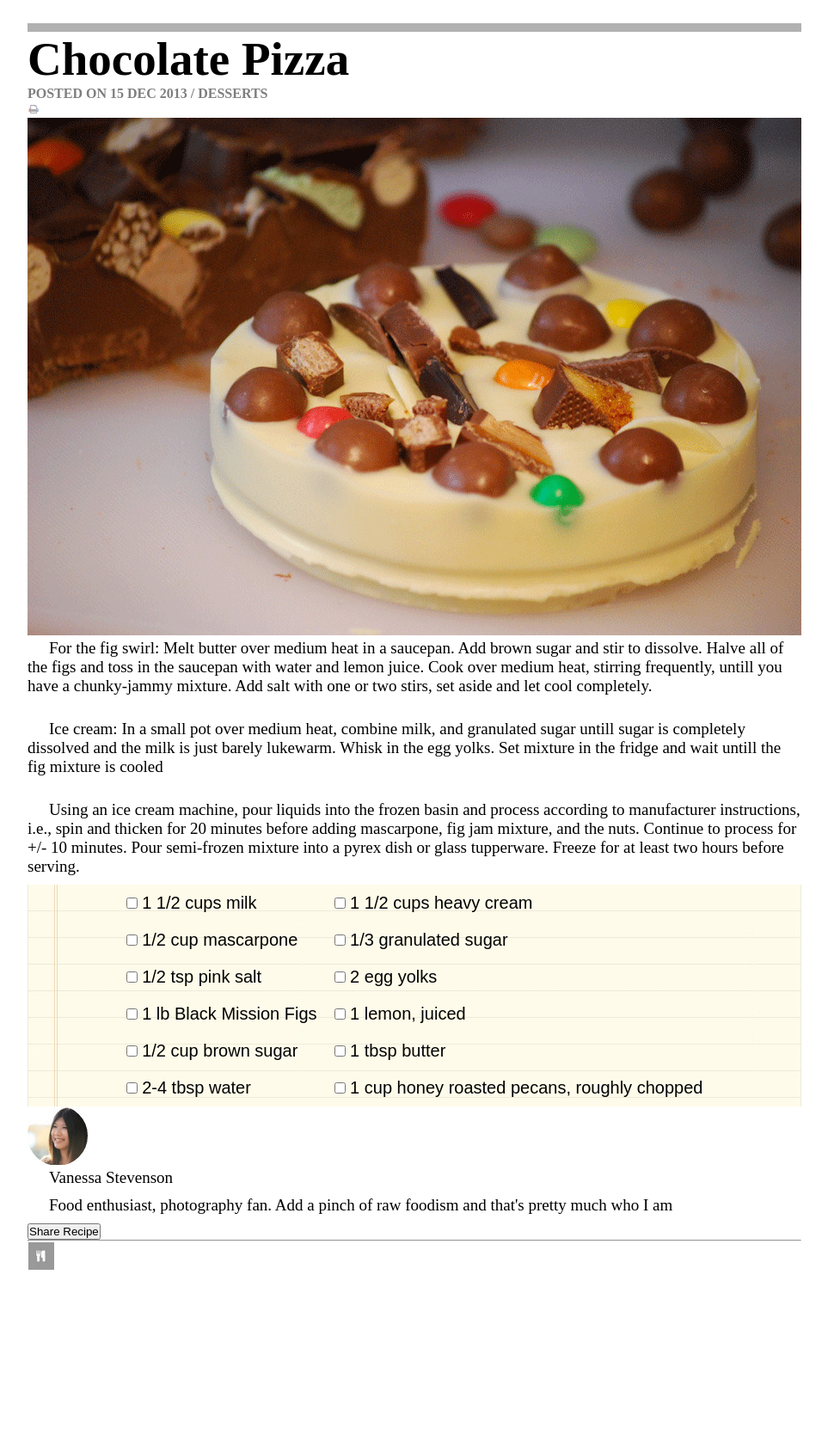
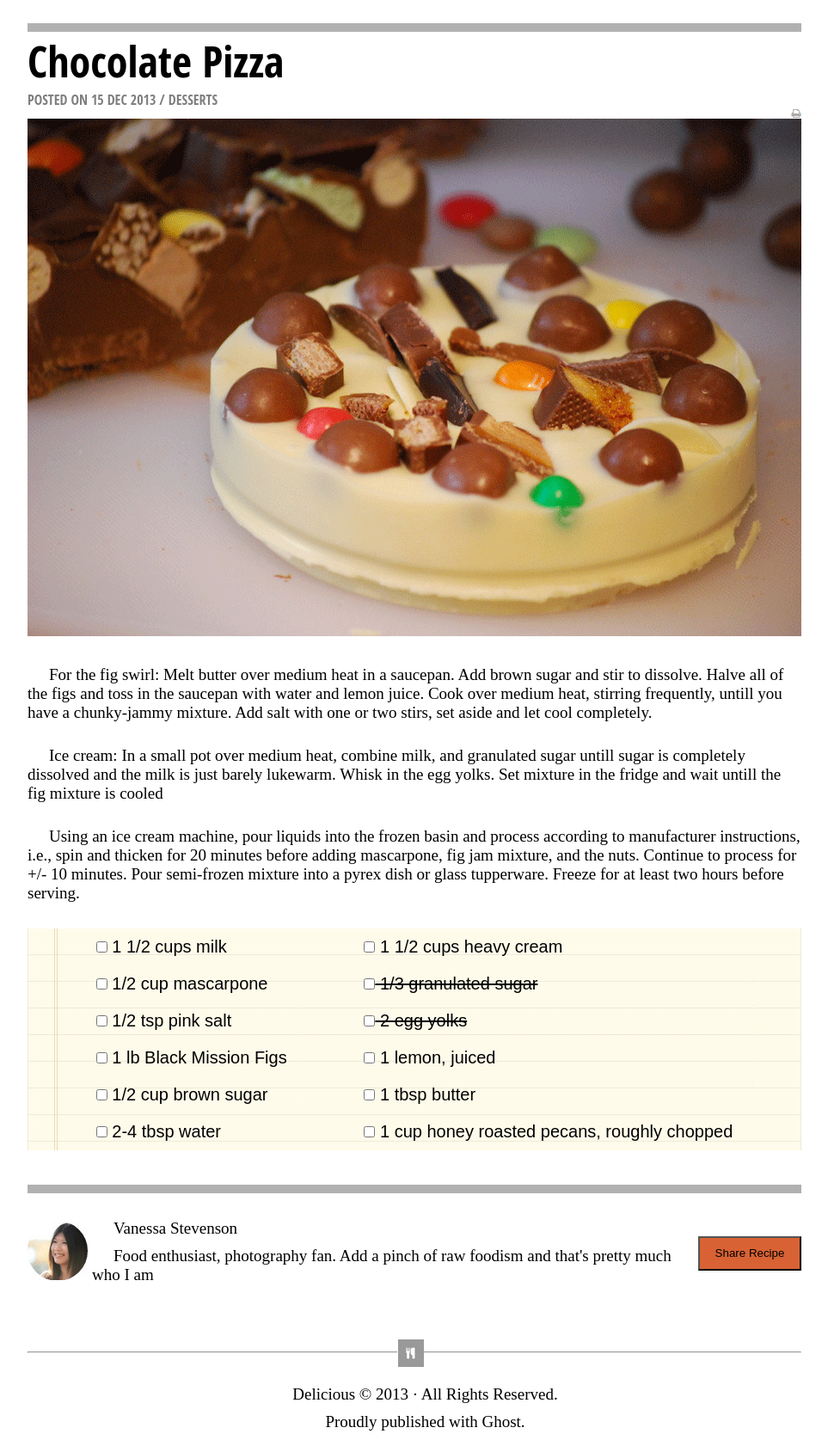
Before and after one commit to YuliyaBarysevich/chocolate-pizza, a plain HTML site: page index.html in a window 1280 px wide. Shown: the part 89-1764 px from the top of the page at 86% size, without its empty margins (158-1121 px from the left). Before the commit the page ends 1570 px from the top, so only its background shows below. Drawn offline with Linux system fonts and the light colour scheme; a web font is replaced by a local one.

Commit message:
finalized

```diff
--- a/index.html
+++ b/index.html
@@ -26,13 +26,13 @@
         </div>
       <!-- </ul> -->
     </header>
-    <div id = "line">
+    <div class = "line">
 
     </div>
     <main>
       <h3>Chocolate Pizza</h3>
       <h4>POSTED ON 15 DEC 2013 / DESSERTS</h4>
-      <img src = "img/print-icon.png">
+      <img id = 'print' src = "img/print-icon.png">
       <img src = "img/choco-pizza.png">
       <section>
         <p>For the fig swirl: Melt butter over medium heat in a saucepan. Add brown sugar and stir to dissolve. Halve all of the figs and toss in the saucepan with water and lemon juice. Cook over medium heat, stirring frequently, untill you have a chunky-jammy mixture. Add salt with one or two stirs, set aside and let cool completely.</p>
@@ -75,11 +75,11 @@
             <input type = "checkbox">
             1 1/2 cups heavy cream
           </label>
-          <label>
+          <label class = 'dashed'>
             <input type = "checkbox">
             1/3 granulated sugar
           </label>
-          <label>
+          <label class = 'dashed'>
             <input type = "checkbox">
             2 egg yolks
           </label>
@@ -97,19 +97,24 @@
           </label>
         </div>
       </form>
-
+      <div class = 'line'></div>
       <section>
         <img src = "img/van-pic.png">
-        <div>
+        <div id = 'bio'>
           <p>Vanessa Stevenson</p>
           <p>Food enthusiast, photography fan. Add a pinch of raw foodism and that's pretty much who I am</p>
         </div>
         <button>Share Recipe</button>
       </section>
+
     </main>
+
     <footer>
+      <br>
       <hr />
       <img src = "img/small-logo.png">
+      <p>Delicious © 2013 · All Rights Reserved.</p>
+      <p>Proudly published with Ghost.</p>
 
 
 
--- a/style.css
+++ b/style.css
@@ -5,6 +5,23 @@
   src: url(https://fonts.gstatic.com/s/yellowtail/v11/OZpGg_pnoDtINPfRIlLohlvHwWL9f4k.woff2) format('woff2');
   unicode-range: U+0000-00FF, U+0131, U+0152-0153, U+02BB-02BC, U+02C6, U+02DA, U+02DC, U+2000-206F, U+2074, U+20AC, U+2122, U+2191, U+2193, U+2212, U+2215, U+FEFF, U+FFFD;
 }
+@font-face {
+  font-family: 'Open Sans Condensed';
+  font-style: normal;
+  font-weight: 300;
+  font-display: swap;
+  src: url(https://fonts.gstatic.com/s/opensanscondensed/v15/z7NFdQDnbTkabZAIOl9il_O6KJj73e7Ff1GhDuXMR7eS2Ao.woff2) format('woff2');
+  unicode-range: U+0000-00FF, U+0131, U+0152-0153, U+02BB-02BC, U+02C6, U+02DA, U+02DC, U+2000-206F, U+2074, U+20AC, U+2122, U+2191, U+2193, U+2212, U+2215, U+FEFF, U+FFFD;
+}
+@font-face {
+  font-family: 'Open Sans Condensed';
+  font-style: normal;
+  font-weight: 700;
+  font-display: swap;
+  src: url(https://fonts.gstatic.com/s/opensanscondensed/v15/z7NFdQDnbTkabZAIOl9il_O6KJj73e7Ff0GmDuXMR7eS2Ao.woff2) format('woff2');
+  unicode-range: U+0000-00FF, U+0131, U+0152-0153, U+02BB-02BC, U+02C6, U+02DA, U+02DC, U+2000-206F, U+2074, U+20AC, U+2122, U+2191, U+2193, U+2212, U+2215, U+FEFF, U+FFFD;
+}
+
 
 * {
   margin: 0;
@@ -42,17 +59,25 @@ h1 {
   font-size: 50px;
 }
 h2 {
+  font-family:'Open Sans Condensed';
   font-size: 12px;
+  font-weight: 300;
+
 }
 
 h3 {
-  font-size: 55px;
+  font-family:'Open Sans Condensed';
+  font-weight: 900;
+  font-size: 50px;
 }
 h4 {
+  font-family:'Open Sans Condensed';
   opacity: 0.5;
+  font-weight: 300;
+
 }
 
-#line {
+.line {
   height: 10px;
   background-color: rgba(168, 168, 168, 0.89);
 }
@@ -67,7 +92,8 @@ form{
   display: flex;
   flex-direction: row;
   background-image: url('img/list-bg.png');
-  justify-content: center;
+  justify-content: space-evenly;
+  margin-bottom: 40px;
 }
 #left-col{
   /* display: block;
@@ -79,6 +105,7 @@ form{
 #right-col {
   display: flex;
   flex-direction: column;
+
 }
 
 label {
@@ -87,3 +114,37 @@ label {
   font-family: fantasy;
   color: black;
 }
+section{
+  margin-top: 30px;
+  margin-bottom: 30px;
+
+}
+#bio{
+display: inline-block;
+  width: 700px;
+}
+
+button{
+  float: right;
+  width: 120px;
+  height: 40px;
+  background-color: rgb(216, 98, 52);
+  margin-top: 20px;
+}
+hr{
+  margin-top: 20px;
+}
+footer img{
+  position: relative;
+  left: 430px;
+  bottom: 17px;
+}
+.dashed{
+  text-decoration: line-through;
+}
+#print{
+  float: right;
+}
+footer p {
+  text-align: center;
+}
```
